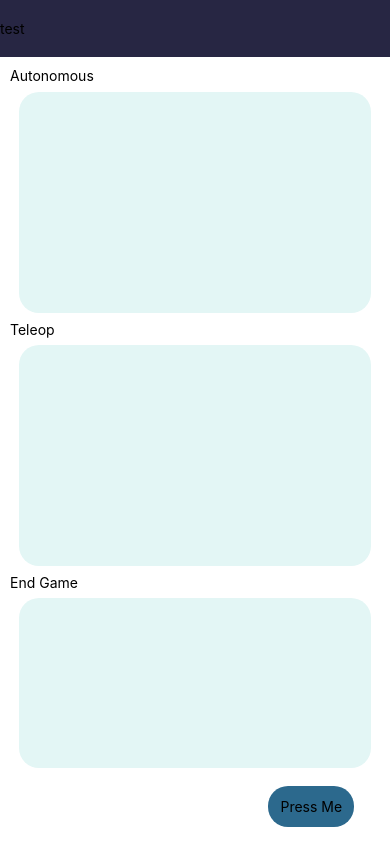
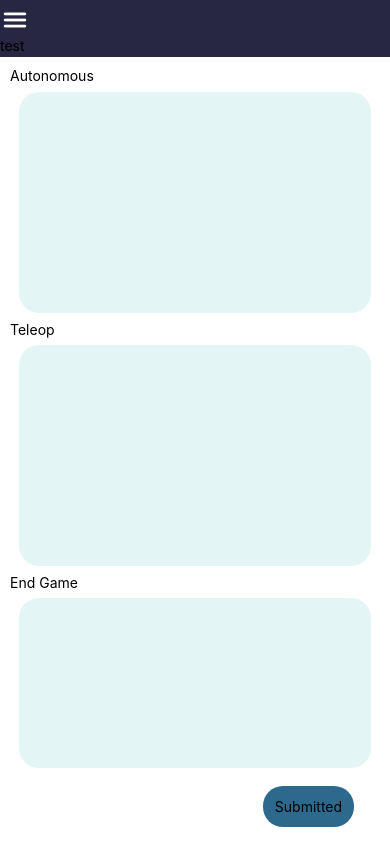
Before and after one commit to Pengiunolo/lotbScoutApp, a React Native app: screen / in a window 390 px wide. Built offline with nearby package versions, Linux system fonts and the light colour scheme.

Commit message:
added icons

```diff
--- a/App.js
+++ b/App.js
@@ -1,4 +1,4 @@
-
+import Icon from 'react-native-vector-icons/Ionicons';
 import { StyleSheet, Text, View, ScrollView, StatusBar, Pressable } from 'react-native';
 
 export default function App() {
@@ -7,6 +7,7 @@ export default function App() {
       <ScrollView style={styles.scroll} contentContainerStyle={{flexGrow: 1}}>
 
         <View style={styles.head}>
+          <Icon name="menu" size={30} color= "#fff"></Icon>
           <Text>test</Text>
         </View>
         <View style={styles.body}>
@@ -28,7 +29,7 @@ export default function App() {
               styles.submit,
             ]}>
             {({pressed}) => (
-              <Text style={styles.text}>{pressed ? 'Pressed!' : 'Press Me'}</Text>
+              <Text style={styles.text}>{pressed ? 'Submit' : 'Submitted'}</Text>
             )}
           </Pressable>
         </View>
--- a/package.json
+++ b/package.json
@@ -16,6 +16,7 @@
     "react-dom": "18.2.0",
     "react-native": "^0.73.4",
     "react-native-sqlite-storage": "^6.0.1",
+    "react-native-vector-icons": "^10.0.3",
     "react-native-web": "~0.19.6"
   },
   "devDependencies": {
```
Also changed, not shown: 1 other file (tests, documents, lock files or other folders).
